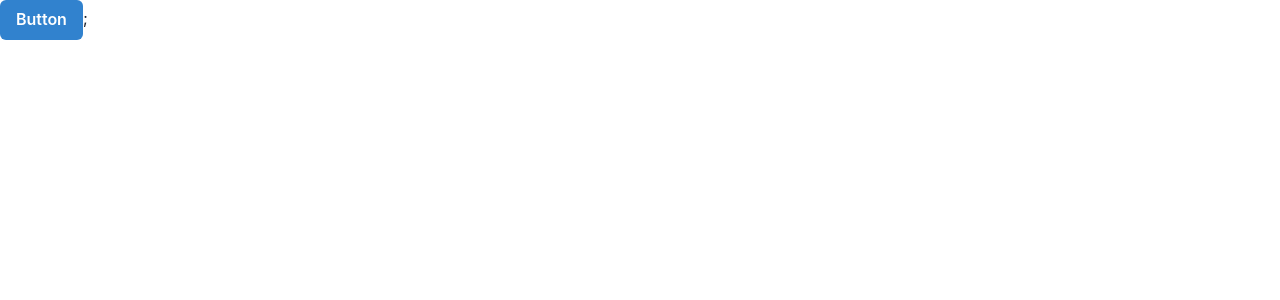
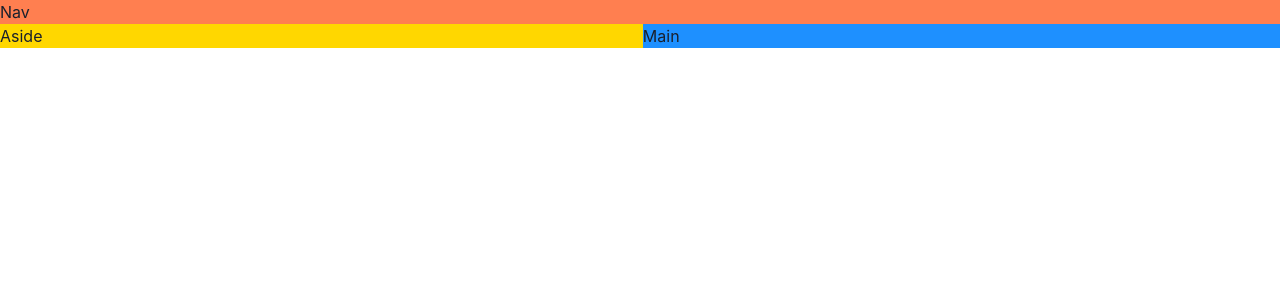
Before and after one commit to Tom4hawk7/game-hub, a React (Vite) app: page / in a window 1280 px wide. Shown: the top 300 px of the page. Built offline with nearby package versions, Linux system fonts and the light colour scheme.

Commit message:
Building a responsive layout

```diff
--- a/index.html
+++ b/index.html
@@ -2,9 +2,9 @@
 <html lang="en">
   <head>
     <meta charset="UTF-8" />
-    <link rel="icon" type="image/svg+xml" href="/vite.svg" />
+    <link rel="icon" type="image/svg+xml" href="public/vite.svg" />
     <meta name="viewport" content="width=device-width, initial-scale=1.0" />
-    <title>Vite + React + TS</title>
+    <title>Game Hub</title>
   </head>
   <body>
     <div id="root"></div>
--- a/src/App.tsx
+++ b/src/App.tsx
@@ -1,9 +1,26 @@
-import { Button } from "@chakra-ui/react";
+import { Grid, GridItem, Show } from "@chakra-ui/react";
 
 function App() {
   return (
     <>
-      <Button colorScheme="blue">Button</Button>;
+      <Grid
+        templateAreas={{
+          base: `"nav" "main"`,
+          lg: `"nav nav" "aside main"`,
+        }}
+      >
+        <GridItem area="nav" bg="coral">
+          Nav
+        </GridItem>
+        <Show above="lg">
+          <GridItem area="aside" bg="gold">
+            Aside
+          </GridItem>
+        </Show>
+        <GridItem area="main" bg="dodgerblue">
+          Main
+        </GridItem>
+      </Grid>
     </>
   );
 }
```
